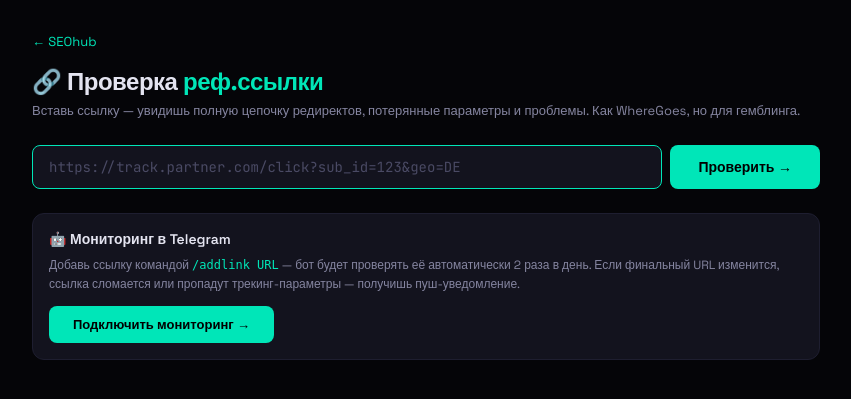
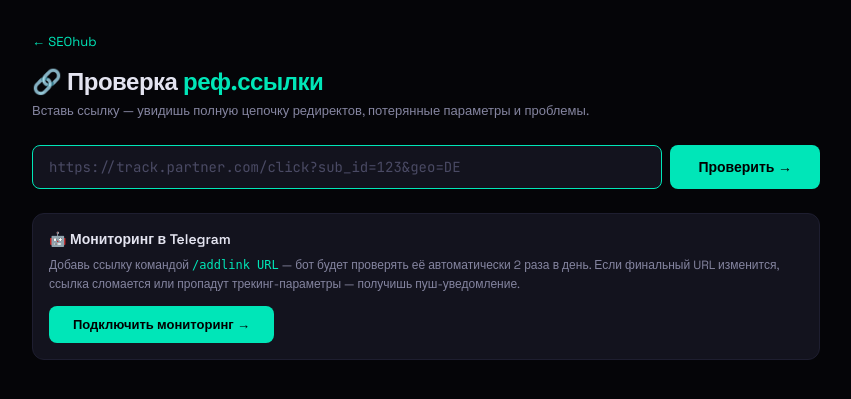
Before and after one commit to egorgolovnin/seohub, a FastAPI app: page /check in a window 1280 px wide. Shown: the top 399 px of the page, without its empty margins (214-1065 px from the left). Run offline with FastAPI, Linux system fonts and the light colour scheme; parts of the project's set-up code (start-up, migrations or seed data) failed here and were passed over.

Commit message:
copy: remove WhereGoes tagline from check page

```diff
--- a/app/templates/check.html
+++ b/app/templates/check.html
@@ -92,7 +92,7 @@ h1 span{color:var(--acc)}
 <div class="wrap">
   <a class="back" href="/">← SEOhub</a>
   <h1>🔗 Проверка <span>реф.ссылки</span></h1>
-  <p class="sub">Вставь ссылку — увидишь полную цепочку редиректов, потерянные параметры и проблемы. Как WhereGoes, но для гемблинга.</p>
+  <p class="sub">Вставь ссылку — увидишь полную цепочку редиректов, потерянные параметры и проблемы.</p>
 
   <div class="form-row">
     <input type="text" id="urlInput" placeholder="https://track.partner.com/click?sub_id=123&geo=DE" autofocus>
```
